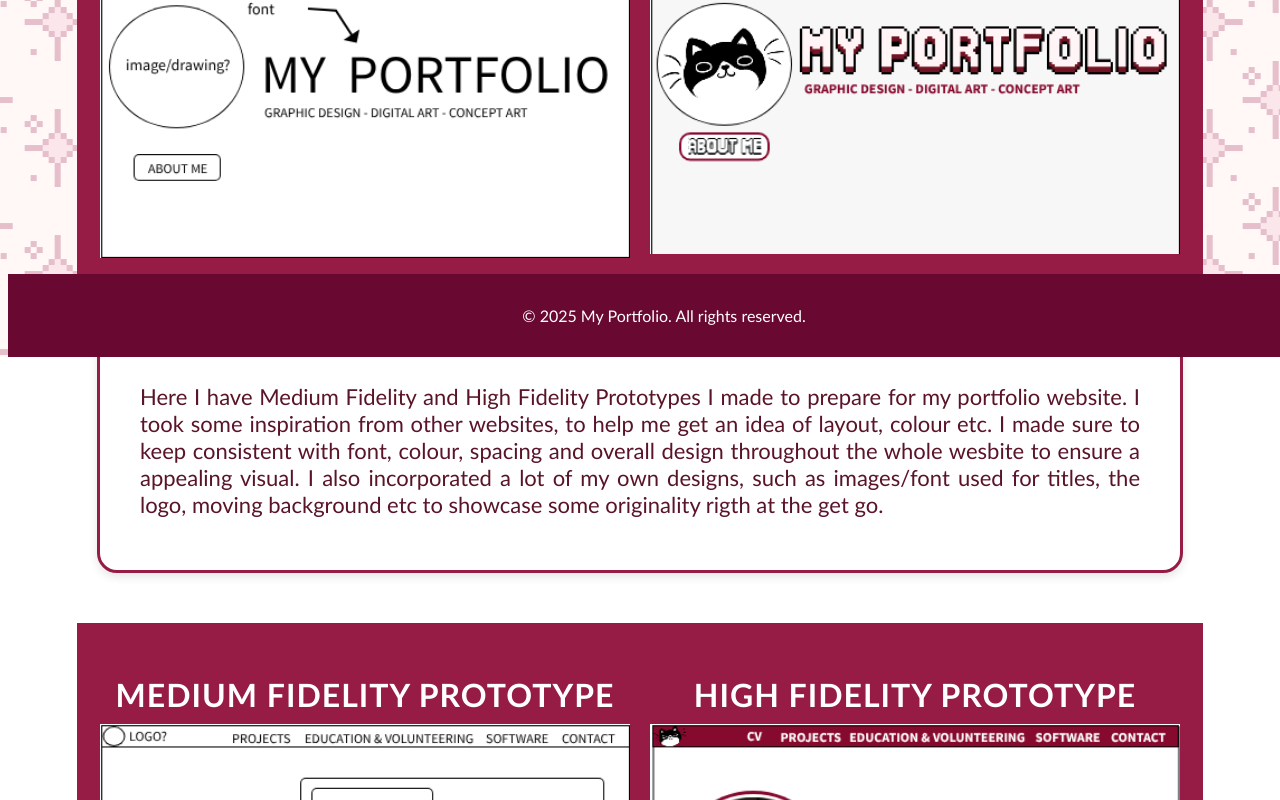
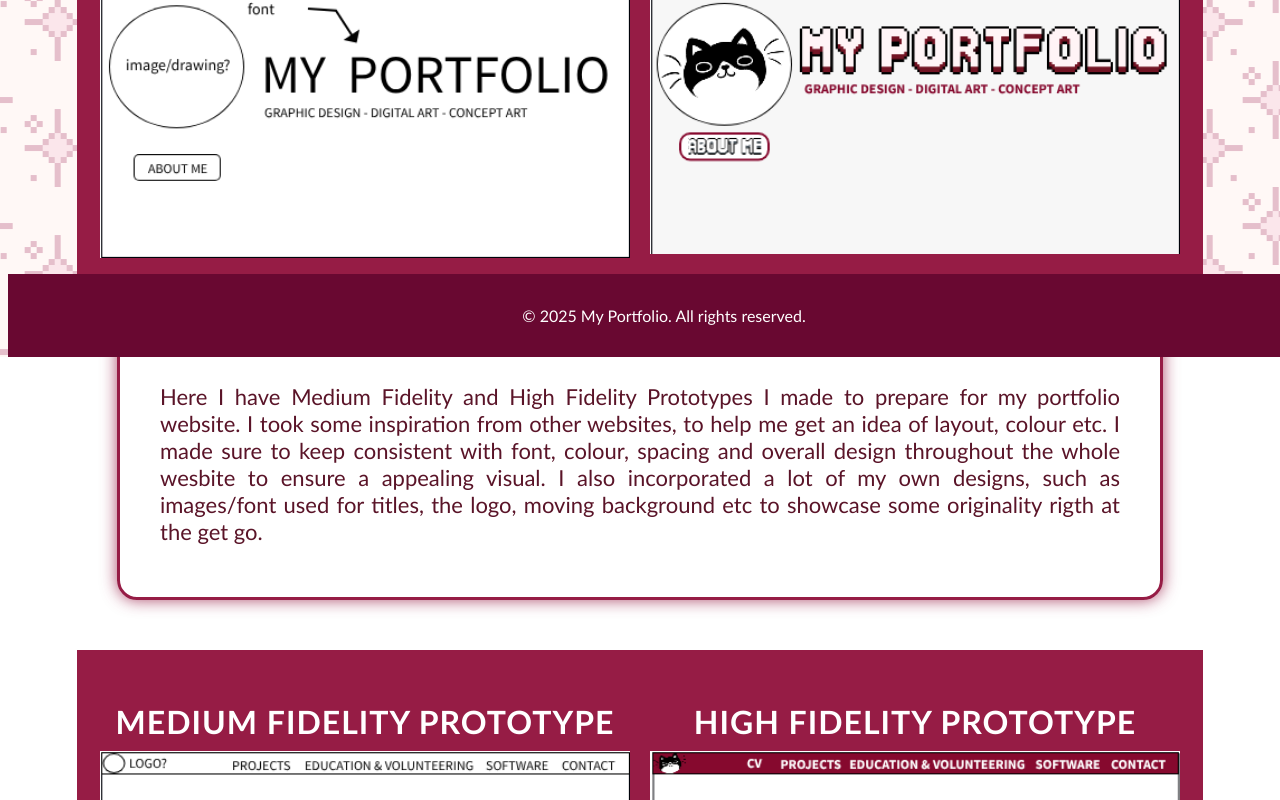
Before and after one commit to MontanaNicholas/Montana-Nicholas-Portfolio-project, a SvelteKit app in the folder montana-portfolio/: page /web-design in a window 1280 px wide. Shown: the part 443-1243 px from the top of the page. Built offline with nearby package versions, Linux system fonts and the light colour scheme.

Commit message:
added little extra

```diff
--- a/montana-portfolio/src/routes/web-design/+page.svelte
+++ b/montana-portfolio/src/routes/web-design/+page.svelte
@@ -113,20 +113,38 @@
     width: 50%;
 }
 
+
 .section-description {
     margin: 50px 0;
     max-width: 1000px;
+    width: 80%;
     font-size: 22px;
     text-align: justify;
     color: rgb(90, 20, 40);
     font-family: 'Candara', sans-serif;
     padding: 30px 40px;
-    background-color: white; /* Box background */
+    background: rgba(255, 255, 255, 0.8); /* semi-transparent white */
     border: 3px solid rgb(150, 28, 69); /* Border color */
     border-radius: 20px; /* Rounded corners */
-    box-shadow: 0 4px 10px rgba(0, 0, 0, 0.1); /* Light shadow for depth */
+    box-shadow: 0 0 15px rgba(150, 28, 69, 0.8); /* Glow */
+    animation: pulse 3s infinite alternate, fadeInUp 1.5s ease forwards;
+    opacity: 0;
+    transform: translateY(20px);
 }
 
+/* Glow Pulse Animation */
+@keyframes pulse {
+    0% { box-shadow: 0 0 10px rgba(150, 28, 69, 0.5); }
+    100% { box-shadow: 0 0 20px rgba(150, 28, 69, 1); }
+}
+
+/* Fade-in Animation */
+@keyframes fadeInUp {
+    to {
+        opacity: 1;
+        transform: translateY(0);
+    }
+}
 
 
 .section-title {
```
